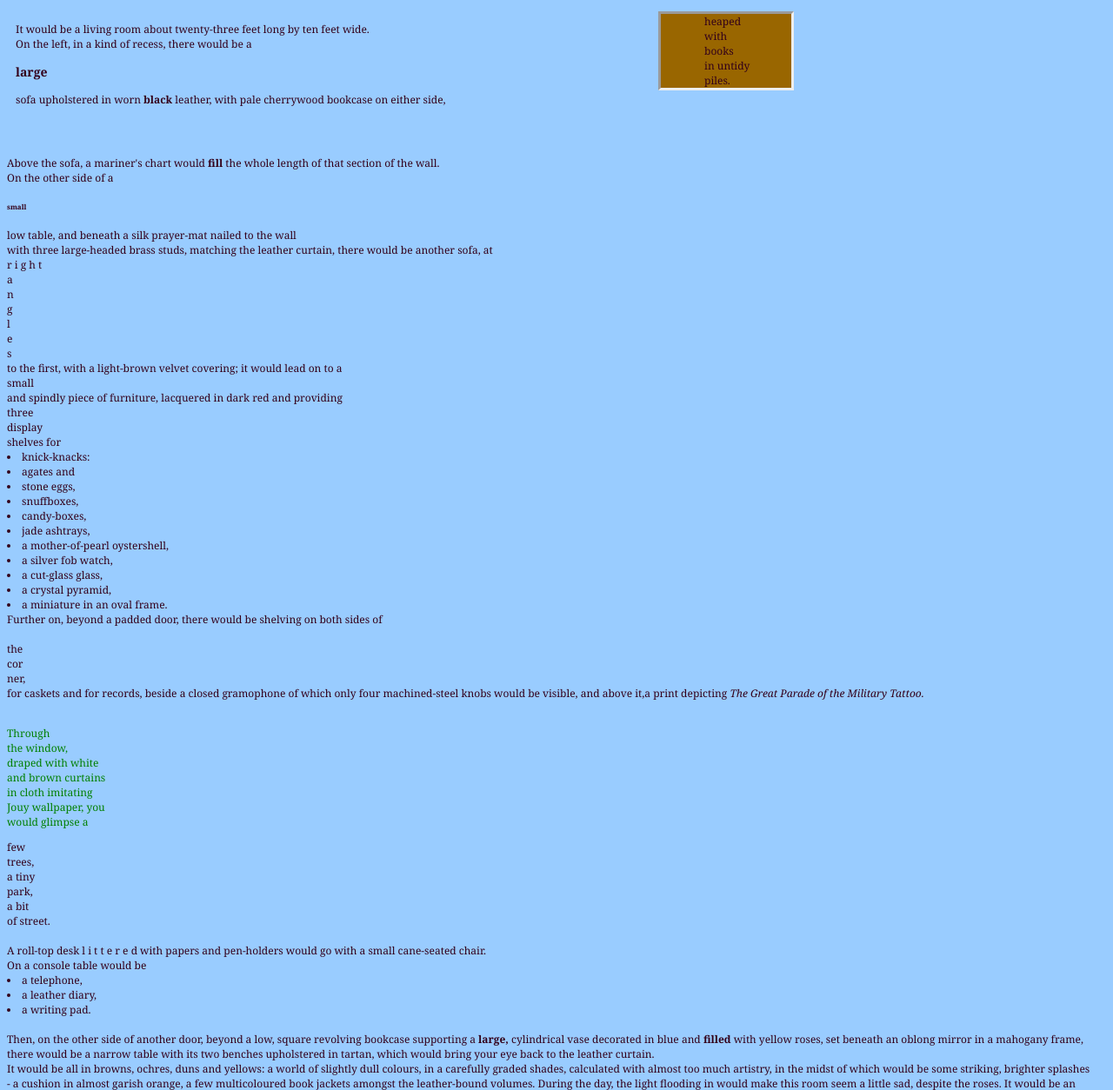
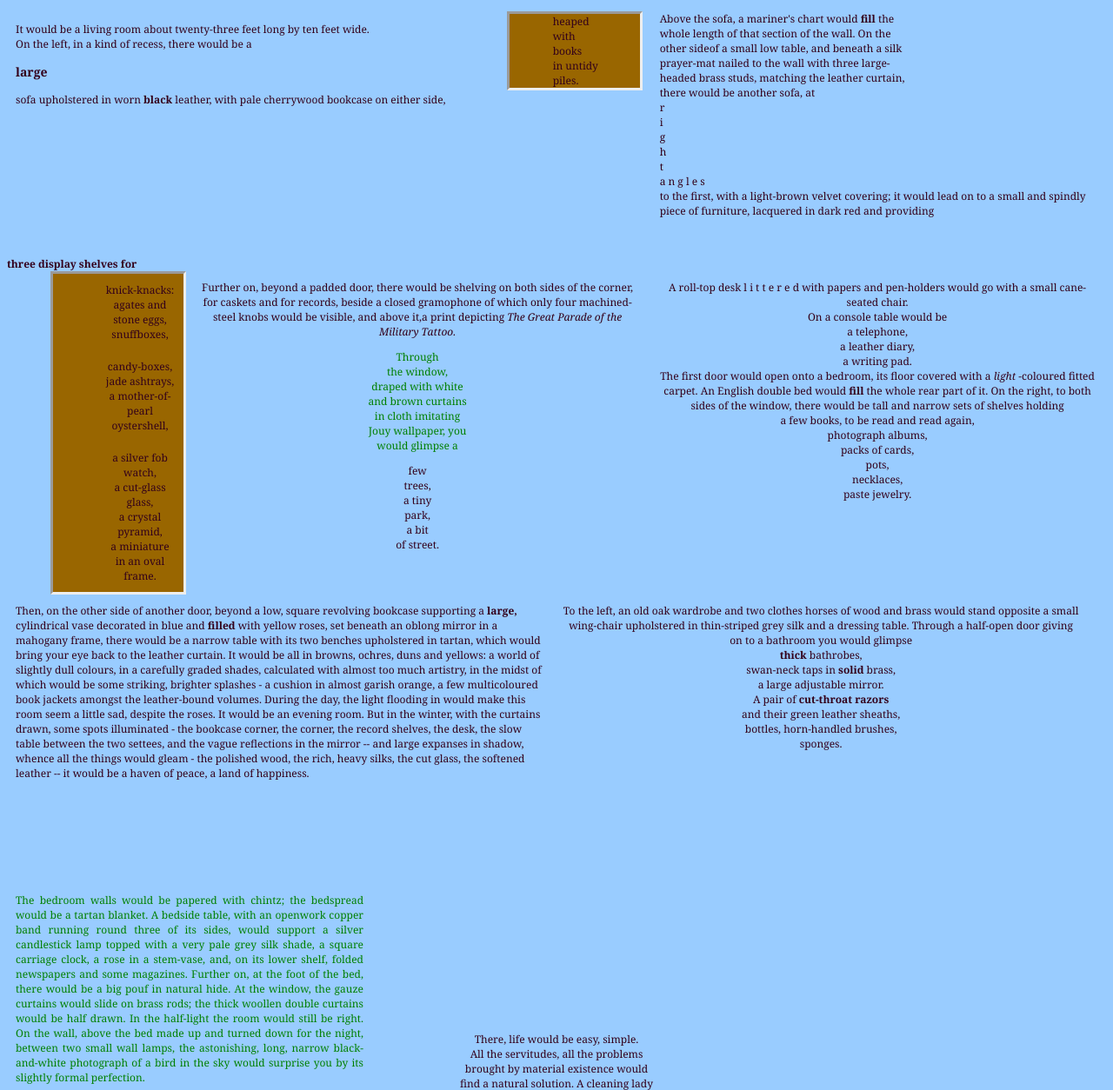
Before and after one commit to sayrajsolis/MEDP285, a plain HTML site: page week005/index.html in a window 1280 px wide. Shown: the part 424-1678 px from the top of the page at 87% size. Drawn offline with Linux system fonts and the light colour scheme.

Commit message:
Touch-up
for week 5

```diff
--- a/week005/index.html
+++ b/week005/index.html
@@ -4,7 +4,6 @@
 	<head>
 		<title>Main: It's Alive!</title>
 		<link rel="stylesheet" href="style.css">
-
 	</head>
 
 	<body>
@@ -16,7 +15,6 @@
 				<li class="nav"><a href="light.html">Light</a></li>
 			</ul>
 		</nav>
-
 		<!--END OF NAVIGATION BAR -->
 
 		<!--Heading-->
@@ -61,61 +59,91 @@
 						<br>piles.
 					</div>
 				</div>
+				<div class="grid-item-left">
+					Above the sofa, a mariner's chart would <strong>fill</strong> the<br>
+					whole length of that section of the wall. On the <br>
+					other sideof a small low table, and beneath a silk <br>
+					prayer-mat nailed to the wall with three large-<br>
+					headed brass studs, matching the leather curtain,<br>
+					there would be another sofa, at <br>
+					r<br>i<br>g<br>h<br>t<br>a n g l e s <br>to the first, with a light-brown velvet covering; it would lead on to a small and spindly piece of furniture, lacquered in dark red and providing
+				</div>
 			</div>
 
 
-			<br><br>
-			Above the sofa, a mariner's chart would <strong>fill</strong> the whole length of that section of the wall.
-			<br>On the other side of a <h6>small</h6> low table, and beneath a silk prayer-mat nailed to the wall<br> with three large-headed brass studs, matching the leather curtain, there would be another sofa, at <br>r i g h t <br>a<br>n<br>g<br>l<br>e<br>s <br>to the first, with a light-brown velvet covering; it would lead on to a <br>small<br> and spindly piece of furniture, lacquered in dark red and providing <br>three <br>display <br>shelves for
-			<li>knick-knacks:
-			<li>agates and
-			<li>stone eggs,
-			<li>snuffboxes,
-			<li>candy-boxes,
-			<li>jade ashtrays,
-			<li>a mother-of-pearl oystershell,
-			<li>a silver fob watch,
-			<li>a cut-glass glass,
-			<li>a crystal pyramid,
-			<li>a miniature in an oval frame.
-			<br>Further on, beyond a padded door, there would be shelving on both sides of <br><br>the <br>cor<br>ner, <br>for
+
+<br><br><strong>three display shelves for</strong>
+			<div class="grid-container">
+				<div id="bookcase">
+					<div class="grid-item-center">
+						<li>knick-knacks: </li>
+						<li>agates and </li>
+						<li>stone eggs, </li>
+						<li>snuffboxes, </li>
+					</div>
+					<div class="grid-item-center">
+						<li>candy-boxes, </li>
+						<li>jade ashtrays, </li>
+						<li>a mother-of-pearl oystershell, </li>
+					</div>
+					<div class="grid-item-center">
+						<li>a silver fob watch, </li>
+						<li>a cut-glass glass, </li>
+						<li>a crystal pyramid, </li>
+						<li>a miniature in an oval frame. </li>
+					</div>
+				</div>
+				<div class="grid-item-center">
+					Further on, beyond a padded door, there would be shelving on both sides of the corner, for
 			caskets and for records, beside a closed gramophone of which only four machined-steel knobs would be visible, and above it,a  print depicting <em>The Great Parade of the Military Tattoo.</em>
-			<br><br>
-
-
 					<div id="green">
 						<p>Through <br>the window, <br>draped with white <br>and brown curtains <br>in cloth imitating <br>Jouy wallpaper, you<br> would glimpse a<br> </p>
 					</div>
-
 					few <br>trees,<br> a tiny<br> park, <br>a bit<br> of street.
-			<br><br>
-
+				</div>
+				<div class="grid-item-center">
 					A roll-top desk l i t t e r e d  with papers and pen-holders would go with a small cane-seated chair.
 					<br> On a console table would be
-			<li>a telephone,
-			<li>a leather diary,
+					<li>a telephone, </li>
+					<li>a leather diary, </li>
 					<li>a writing pad. </li>
+					The first door would open onto a bedroom, its floor covered with a  <em>light</em>  -coloured fitted carpet. An English double bed would <strong>fill</strong> the whole rear part of it. On the right, to both sides of the window, there would be tall and narrow sets of shelves holding
+					<li>a few books, to be read and read again, </li>
+					<li>photograph albums, </li>
+					<li>packs of cards, </li>
+					<li>pots, </li>
+					<li>necklaces, </li>
+					<li>paste jewelry.</li>
+				</div>
+			</div>
+
+
+			<div class="grid-container">
+				<div class="grid-item-left">
+					Then, on the other side of another door, beyond a low, square revolving bookcase supporting a <strong>large,</strong> cylindrical vase decorated in blue and <strong>filled</strong> with yellow roses, set beneath an oblong mirror in a mahogany frame, there would be a narrow table with its two benches upholstered in tartan, which would bring your eye back to the leather curtain. It would be all in browns, ochres, duns and yellows: a world of slightly dull colours, in a carefully graded shades, calculated with almost too much artistry, in the midst of which would be some striking, brighter splashes - a cushion in almost garish orange, a few multicoloured book jackets amongst the  leather-bound volumes. During the day, the light flooding in would make this room seem a little sad, despite the roses. It would be an evening room. But in the winter, with the curtains drawn, some spots illuminated - the bookcase corner, the corner, the record shelves, the desk, the slow table between the two settees, and the vague reflections in the mirror -- and large expanses in shadow, whence all the things would gleam - the polished wood, the rich, heavy silks, the cut glass, the softened leather -- it would be a haven of peace, a land of happiness.
+				</div>
+				<div class="grid-item-center">
+					To the left, an old oak wardrobe and two clothes horses of wood and brass would stand opposite a small wing-chair upholstered in thin-striped grey silk and a dressing table. Through a half-open door giving on to a bathroom you would glimpse
+					<li><strong>thick</strong> bathrobes, </li>
+					<li>swan-neck taps in <strong>solid</strong> brass, </li>
+					<li>a large adjustable mirror. </li>
+					<li>A pair of <strong>cut-throat razors</strong> </li>
+					<li>and their green leather sheaths, </li>
+					<li>bottles, horn-handled brushes, </li>
+					<li>sponges. </li>
+				</div>
+				<div class="grid-item-center">
+
+				</div>
+			</div>
+
 			<br>
-			Then, on the other side of another door, beyond a low, square revolving bookcase supporting a <strong>large,</strong> cylindrical vase decorated in blue and <strong>filled</strong> with yellow roses, set beneath an oblong mirror in a mahogany frame, there would be a narrow table with its two benches upholstered in tartan, which would bring your eye back to the leather curtain.
 
-			<br> It would be all in browns, ochres, duns and yellows: a world of slightly dull colours, in a carefully graded shades, calculated with almost too much artistry, in the midst of which would be some striking, brighter splashes <br>- a cushion in almost garish orange, a few multicoloured book jackets amongst the  leather-bound volumes. During the day, the light flooding in would make this room seem a little sad, despite the roses. It would be an evening room. But in the winter, with the curtains drawn, some spots illuminated - <br> the bookcase corner, the corner, the record shelves, the desk, the slow table between the two settees, and the vague reflections in the mirror -- and large expanses in shadow, whence all the things would gleam - the polished wood, the rich, heavy silks, the cut glass, the softened leather -- it would be a haven of peace, a land of happiness.
-			<br><br> The first door would open onto a bedroom, its floor covered with a  <em>light</em>  -coloured fitted carpet. An English double bed would <strong>fill</strong> the whole rear part of it. On the right, to both sides of the window, there would be tall and narrow sets of shelves holding
-			<li>a few books, to be read and read again,
-			<li>photograph albums,
-			<li>packs of cards,
-			<li>pots,
-			<li>necklaces,
-			<li>paste jewelry.</li>
+
 			<br>
-			To the left, an old oak wardrobe and two clothes horses of wood and brass would stand opposite a small wing-chair upholstered in thin-striped grey silk and a dressing table. Through a half-open door giving on to a bathroom you would glimpse
+			<br><br>
 			<br>
-			<li><strong>thick</strong> bathrobes,
-			<li>swan-neck taps in <strong>solid</strong> brass,
-			<li>a large adjustable mirror.
-			<li>A pair of <strong>cut-throat razors</strong>
-			<li>and their green leather sheaths,
-			<li>bottles, horn-handled brushes,
-			<li>sponges. </li>
+
 		</p>
 		<div class="grid-item-block">
 			<p id="green">The bedroom walls would be papered with chintz; the bedspread would be a tartan blanket. A bedside table, with an openwork copper band running round three of its sides, would support a silver candlestick lamp topped with a very pale grey silk shade, a square carriage clock, a rose in a stem-vase, and, on its lower shelf, folded newspapers and some magazines. Further on, at the foot of the bed, there would be a big pouf in natural hide. At the window, the gauze curtains would slide on brass rods; the thick woollen double curtains would be half drawn. In the half-light the room would still be right. On the wall, above the bed made up and turned down for the night, between two small wall lamps, the astonishing, long, narrow black-and-white photograph of a bird in the sky would surprise you by its slightly formal perfection.</p>
--- a/week005/lig.css
+++ b/week005/lig.css
@@ -6,11 +6,11 @@ body{
 
 h1{
 	text-align: left;
-	padding-left: 10px;
+	padding-left: 120px;
 }
 
 h3{
-	padding-left: 30px;
+	padding-left: 140px;
 }
 
 p{
@@ -125,10 +125,11 @@ ul.nav{
 	padding: 0;
 	overflow: hidden;
 	background-color: #F1F1F1;
+		border-radius: 50%;
 }
 
 li.nav{
-	float: left;
+	float: center;
 }
 
 li.nav a{
--- a/week005/style.css
+++ b/week005/style.css
@@ -77,14 +77,11 @@ div.inline{
 	text-align: center;
 }
 
-.ital
-{
 
-}
 /* ---------------------NAVIGATION BAR -------------------------*/
 nav{
 	position: absolute;
-	left: 0px;
+	left: 40%;
 	top: 0px;
 	z-index: 2;
 }
```
Lines whose indentation alone changed are shown as unchanged.
